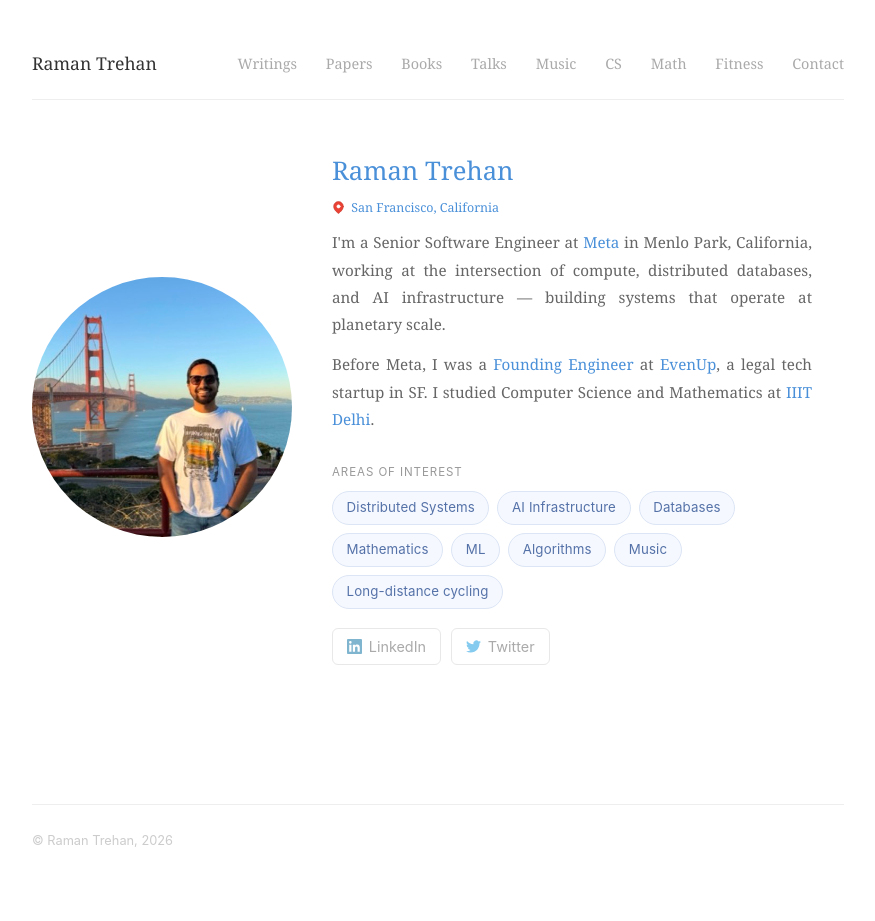
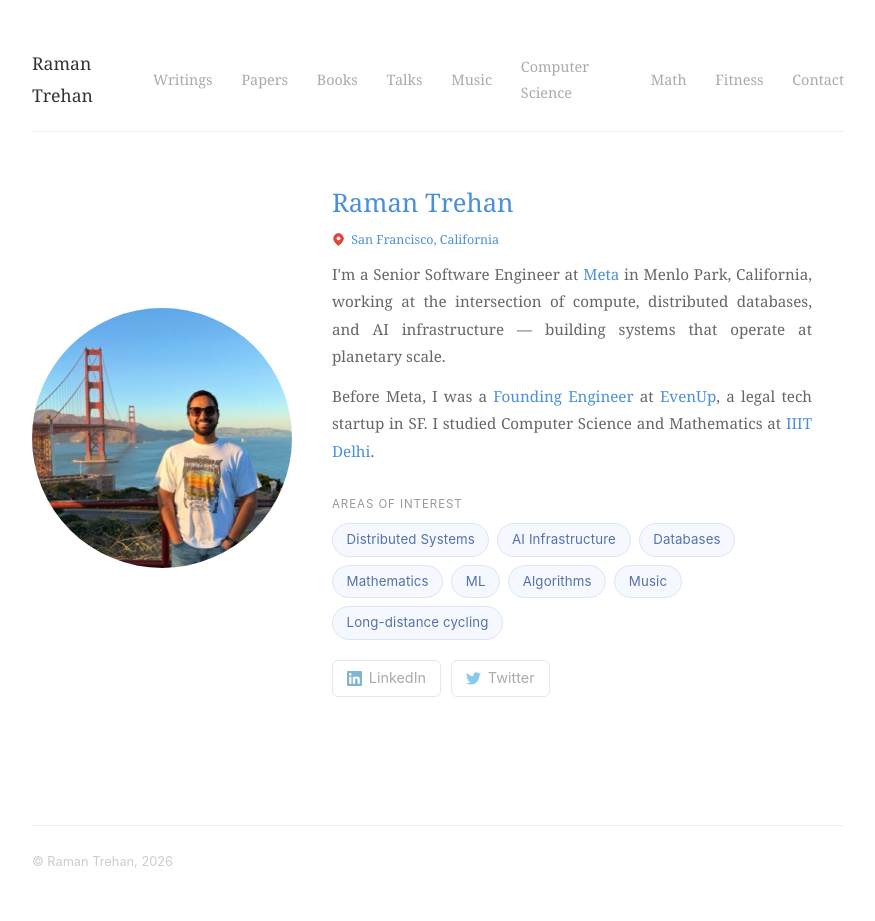
Before and after one commit to ramandeeptrehan/ramandeeptrehan.github.io, a Jekyll site: the page built from index.html, in a window 1280 px wide. Shown: the whole page, without its empty margins (202-1077 px from the left). Built offline with Jekyll 4.4.1, drawn with Linux system fonts in a browser that asks for light colours; before the commit the page ends 900 px from its top, so only the background shows below that.

Commit message:
Rename CS to Computer Science in nav

```diff
--- a/_layouts/default.html
+++ b/_layouts/default.html
@@ -20,7 +20,7 @@
       <a href="/books/" {% if page.url contains '/books' %}class="active"{% endif %}>Books</a>
       <a href="/talks/" {% if page.url contains '/talks' %}class="active"{% endif %}>Talks</a>
       <a href="/music/" {% if page.url contains '/music' %}class="active"{% endif %}>Music</a>
-      <a href="/cs/" {% if page.url contains '/cs' %}class="active"{% endif %}>CS</a>
+      <a href="/cs/" {% if page.url contains '/cs' %}class="active"{% endif %}>Computer Science</a>
       <a href="/math/" {% if page.url contains '/math' %}class="active"{% endif %}>Math</a>
       <a href="/fitness/" {% if page.url contains '/fitness' %}class="active"{% endif %}>Fitness</a>
       <a href="/contact/" {% if page.url contains '/contact' %}class="active"{% endif %}>Contact</a>
```
